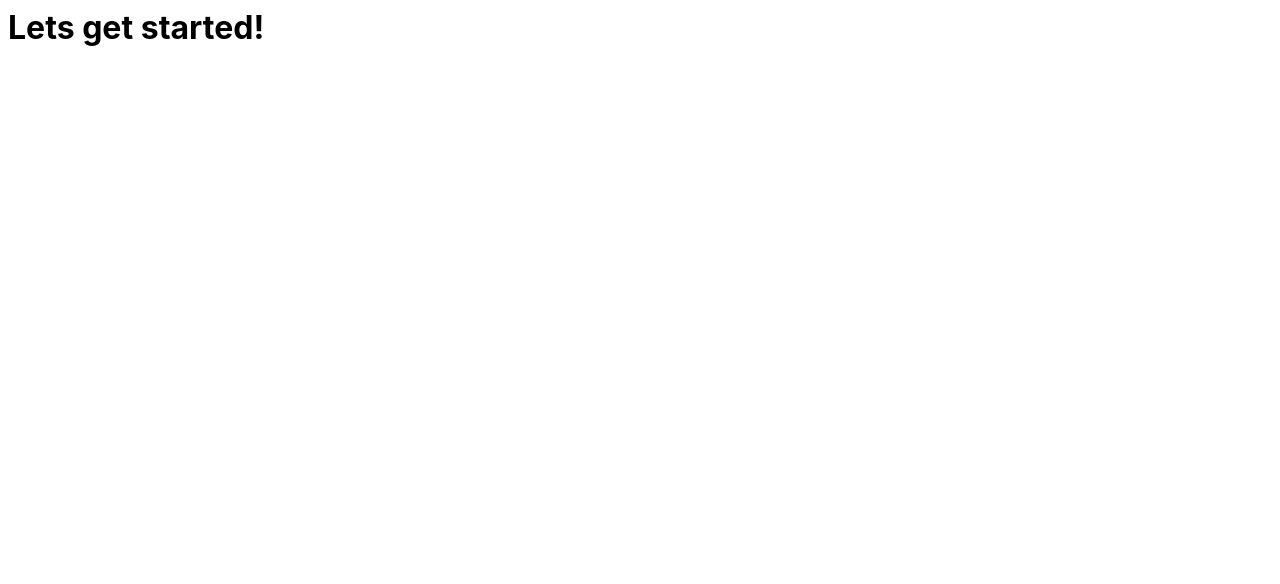
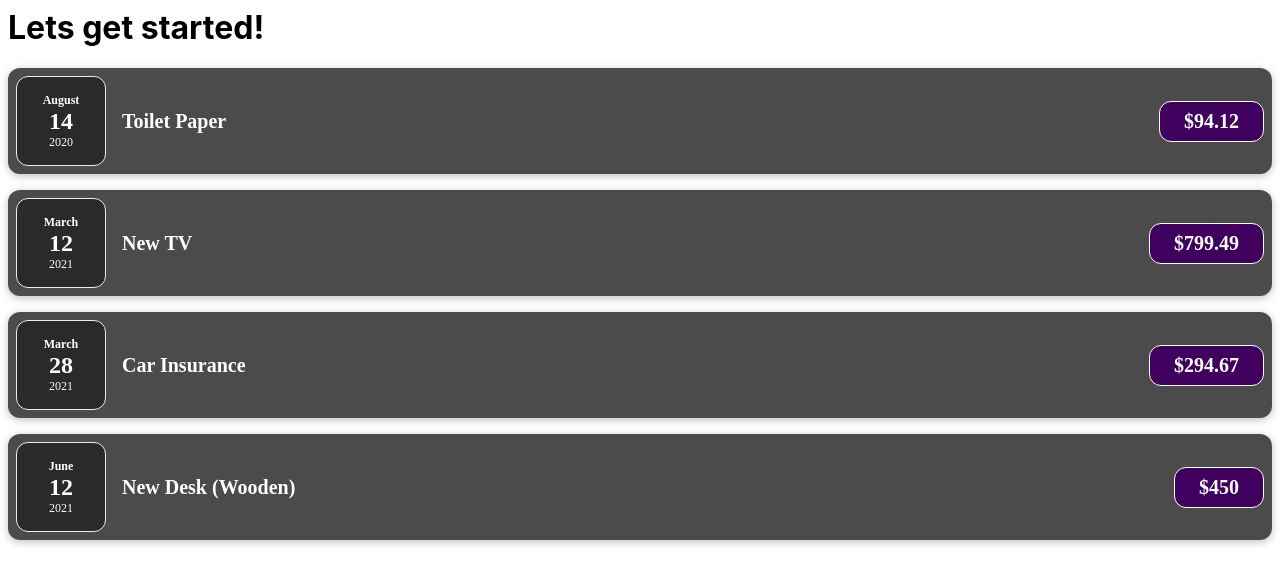
Before and after one commit to iamKarthikRam/React, a React (Create React App) app: page / in a window 1280 px wide. Shown: the top 584 px of the page. Built offline with nearby package versions, Linux system fonts and the light colour scheme.

Commit message:
1 file modified, 4 added

```diff
--- a/src/App.js
+++ b/src/App.js
@@ -1,10 +1,52 @@
 import React from 'react';
 import './style.css';
+import ExpenseItem from './components/ExpenseItem';
 
 function App() {
+  const expenses = [
+    {
+      id: 'e1',
+      title: 'Toilet Paper',
+      amount: 94.12,
+      date: new Date(2020, 7, 14),
+    },
+    { id: 'e2', title: 'New TV', amount: 799.49, date: new Date(2021, 2, 12) },
+    {
+      id: 'e3',
+      title: 'Car Insurance',
+      amount: 294.67,
+      date: new Date(2021, 2, 28),
+    },
+    {
+      id: 'e4',
+      title: 'New Desk (Wooden)',
+      amount: 450,
+      date: new Date(2021, 5, 12),
+    },
+  ];
   return (
     <div>
       <h1>Lets get started!</h1>
+      <ExpenseItem
+        title={expenses[0].title}
+        amount={expenses[0].amount}
+        date={expenses[0].date}
+      />
+      <ExpenseItem
+        title={expenses[1].title}
+        amount={expenses[1].amount}
+        date={expenses[1].date}
+      />
+      <ExpenseItem
+        title={expenses[2].title}
+        amount={expenses[2].amount}
+        date={expenses[2].date}
+      />
+      <ExpenseItem
+        title={expenses[3].title}
+        amount={expenses[3].amount}
+        date={expenses[3].date}
+      />
     </div>
   );
 }
--- /dev/null
+++ b/src/components/ExpenseDate.css
@@ -0,0 +1,26 @@
+.expense-date {
+  display: flex;
+  flex-direction: column;
+  width: 5.5rem;
+  height: 5.5rem;
+  border: 1px solid #ececec;
+  background-color: #2a2a2a;
+  color: white;
+  border-radius: 12px;
+  align-items: center;
+  justify-content: center;
+}
+
+.expense-date__month {
+  font-size: 0.75rem;
+  font-weight: bold;
+}
+
+.expense-date__year {
+  font-size: 0.75rem;
+}
+
+.expense-date__day {
+  font-size: 1.5rem;
+  font-weight: bold;
+}
--- /dev/null
+++ b/src/components/ExpenseDate.js
@@ -0,0 +1,18 @@
+import React from 'react';
+import './ExpenseDate.css';
+
+function ExportDate(props) {
+  const month = props.date.toLocaleString('en-US', { month: 'long' });
+  const date = props.date.toLocaleString('en-US', { day: '2-digit' });
+  const year = props.date.getFullYear();
+
+  return (
+    <div className="expense-date">
+      <div className="expense-date__month">{month}</div>
+      <div className="expense-date__day">{date}</div>
+      <div className="expense-date__year">{year}</div>
+    </div>
+  );
+}
+
+export default ExportDate;
--- /dev/null
+++ b/src/components/ExpenseItem.css
@@ -0,0 +1,56 @@
+.expense-item {
+  display: flex;
+  justify-content: space-between;
+  align-items: center;
+  box-shadow: 0 2px 8px rgba(0, 0, 0, 0.25);
+  padding: 0.5rem;
+  margin: 1rem 0;
+  border-radius: 12px;
+  background-color: #4b4b4b;
+}
+
+.expense-item__description {
+  display: flex;
+  flex-direction: column;
+  gap: 1rem;
+  align-items: flex-end;
+  flex-flow: column-reverse;
+  justify-content: flex-start;
+  flex: 1;
+}
+
+.expense-item h2 {
+  color: #3a3a3a;
+  font-size: 1rem;
+  flex: 1;
+  margin: 0 1rem;
+  color: white;
+}
+
+.expense-item__price {
+  font-size: 1rem;
+  font-weight: bold;
+  color: white;
+  background-color: #40005d;
+  border: 1px solid white;
+  padding: 0.5rem;
+  border-radius: 12px;
+}
+
+@media (min-width: 580px) {
+  .expense-item__description {
+    flex-direction: row;
+    align-items: center;
+    justify-content: flex-start;
+    flex: 1;
+  }
+
+  .expense-item__description h2 {
+    font-size: 1.25rem;
+  }
+
+  .expense-item__price {
+    font-size: 1.25rem;
+    padding: 0.5rem 1.5rem;
+  }
+}
--- /dev/null
+++ b/src/components/ExpenseItem.js
@@ -0,0 +1,17 @@
+import React from 'react';
+import './ExpenseItem.css';
+import ExpenseDate from './ExpenseDate';
+
+function ExpenseItem(props) {
+  return (
+    <div className="expense-item">
+      <ExpenseDate date={props.date} />
+      <div className="expense-item__description">
+        <h2>{props.title}</h2>
+        <div className="expense-item__price"> ${props.amount}</div>
+      </div>
+    </div>
+  );
+}
+
+export default ExpenseItem;
```
